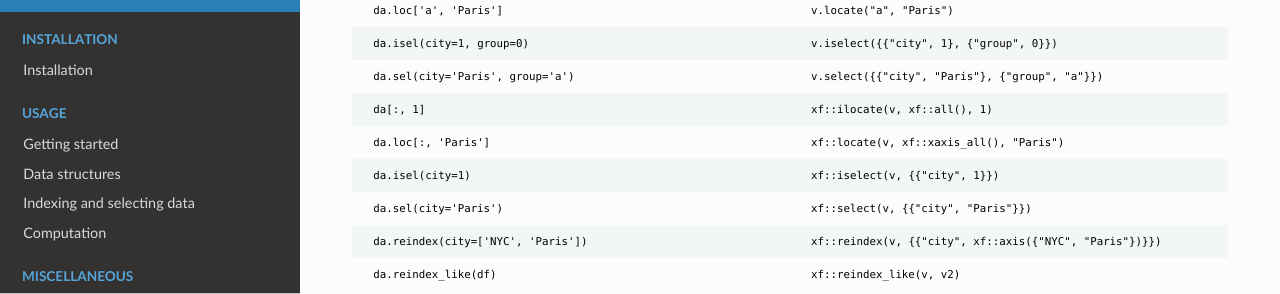
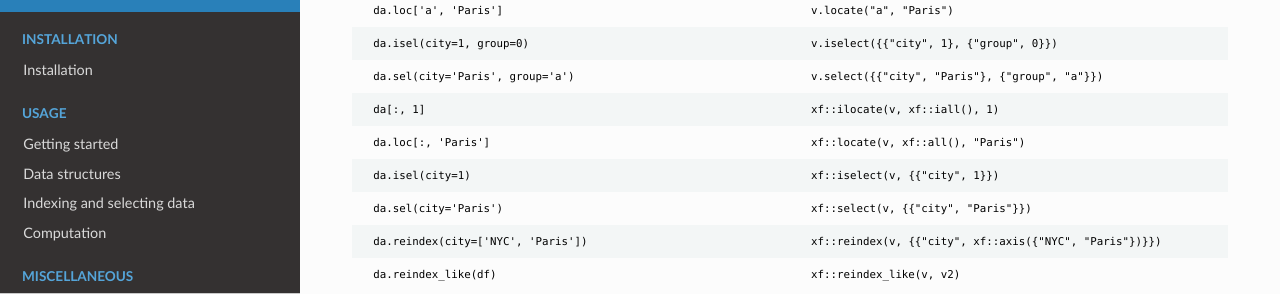
Before and after one commit to xtensor-stack/xframe, a Sphinx documentation site: the page built from docs/source/xarray.rst, in a window 1280 px wide and 900 px high, scrolled down 385 px. Shown: the part 157-451 px from the top of the window. Built offline with Sphinx 7.4.7 and the Read the Docs theme 2.0.0, drawn with Linux system fonts in a browser that asks for light colours.

Commit message:
slice all / iall

```diff
--- a/docs/source/xarray.rst
+++ b/docs/source/xarray.rst
@@ -102,9 +102,9 @@ Indexing
 +-----------------------------------------------+-------------------------------------------------------------+
 | ``da.sel(city='Paris', group='a')``           | ``v.select({{"city", "Paris"}, {"group", "a"}})``           |
 +-----------------------------------------------+-------------------------------------------------------------+
-| ``da[:, 1]``                                  | ``xf::ilocate(v, xf::all(), 1)``                            |
+| ``da[:, 1]``                                  | ``xf::ilocate(v, xf::iall(), 1)``                           |
 +-----------------------------------------------+-------------------------------------------------------------+
-| ``da.loc[:, 'Paris']``                        | ``xf::locate(v, xf::xaxis_all(), "Paris")``                 |
+| ``da.loc[:, 'Paris']``                        | ``xf::locate(v, xf::all(), "Paris")``                       |
 +-----------------------------------------------+-------------------------------------------------------------+
 | ``da.isel(city=1)``                           | ``xf::iselect(v, {{"city", 1}})``                           |
 +-----------------------------------------------+-------------------------------------------------------------+
```
Also changed, not shown: 3 other files.
